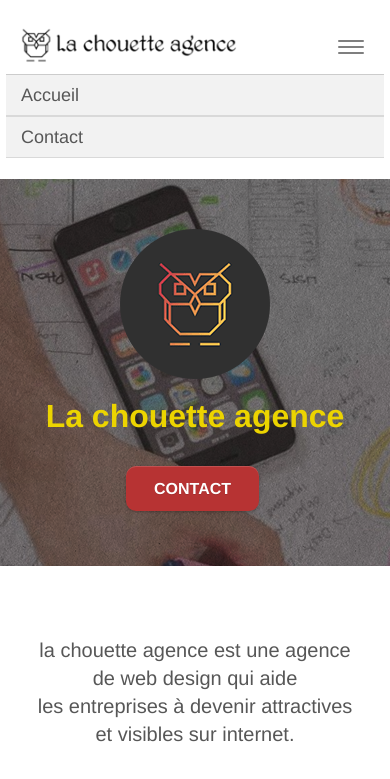
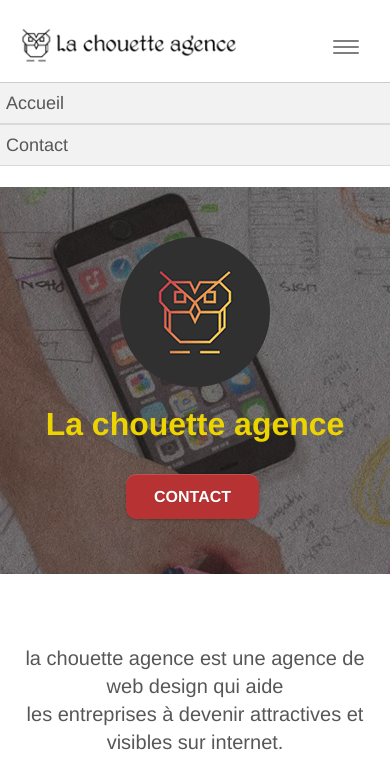
Before and after one commit to abdramane27/La-chouette-agence, a plain HTML site: page index.html in a window 390 px wide. Both pictures are taken after a click on the button "Toggle navigation". Shown: the top 779 px of the page. Drawn offline with Linux system fonts and the light colour scheme.

Commit message:
Version responsive modifié

```diff
--- a/style.css
+++ b/style.css
@@ -508,9 +508,11 @@ h1, h2, h3, h4, h5, h6, p, #disqus_thread {
     padding: 50px 0;
 }
 .bloc{
-    padding: 0px 20px;
+    padding: 0px 0px;
 }
-
+.navbar-header{
+    padding:0px 20px;
+}
 .navbar-collapse {
     padding: 0;
     overflow-x: hidden;
@@ -521,6 +523,10 @@ h1, h2, h3, h4, h5, h6, p, #disqus_thread {
     padding-top: 0;
     border-top: 1px solid rgba(0, 0, 0, .2);
     float: none!important;
+ }
+
+ .navbar-toggle{
+     margin: 10px 15px 10px 0px;
  }
 
 
@@ -535,7 +541,7 @@ h1, h2, h3, h4, h5, h6, p, #disqus_thread {
     border-bottom: 1px solid rgba(0, 0, 0, .1);
     background: rgba(0, 0, 0, .05);
     text-align: left;
-    padding-left: 15px;
+    padding-left: 20px;
     width: 100%;
  }
 
```
